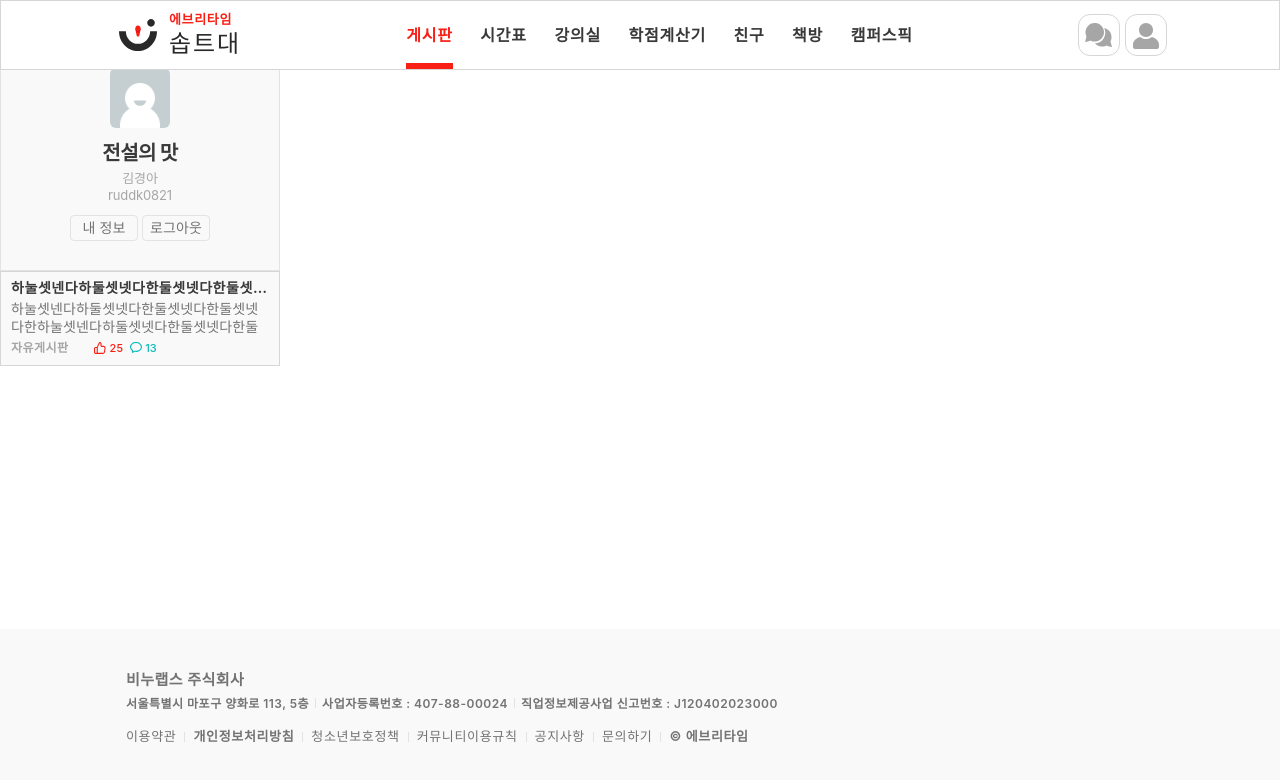
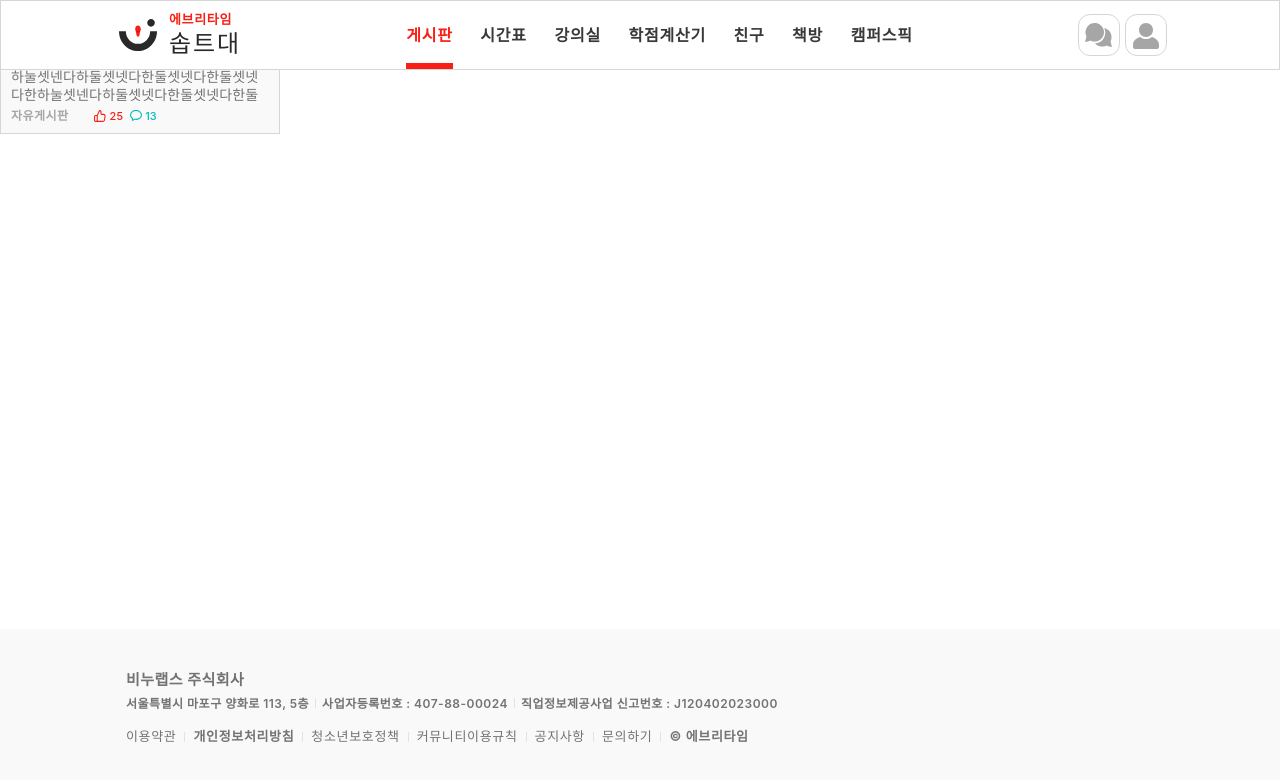
Before and after one commit to SOPT-all/37-COLLABORATION-WEB-EVERYTIME, a React (Vite) app: page / in a window 1280 px wide. Shown: the top 780 px of the page. Built offline with nearby package versions, Linux system fonts and the light colour scheme.

Commit message:
chore: 메인 페이지 충돌 코드 삭제 #25

```diff
--- a/src/pages/MainPage.tsx
+++ b/src/pages/MainPage.tsx
@@ -1,5 +1,4 @@
 import { LivePostItem } from "@/components/common/sidebar/LivePostItem";
-import { ProfileItem } from "@/components/common/sidebar/ProfileItem";
 import { SimplePostItem } from "@/components/common/sidebar/SimplePostItem";
 import { MOCK_LIVE_POST, MOCK_EMPTY_LIVE_POST } from "@/mocks/posts";
 
@@ -7,7 +6,6 @@ const MainPage = () => {
 	return (
 		<div className="relative">
 			<SimplePostItem title="하둘셋넷다하둘셋넷다하둘셋넷다하둘셋넷다" createdAt="2025-11-15T15:10:00" />
-			<ProfileItem nickname="전설의 맛" name="김경아" userId="ruddk0821" />
 
 			{/* 실시간 인기 글이 있는 경우 */}
 			<LivePostItem post={MOCK_LIVE_POST} />
```
